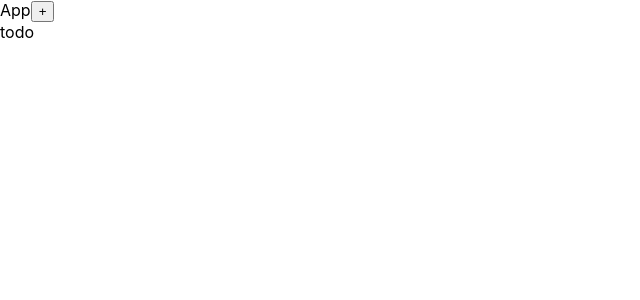
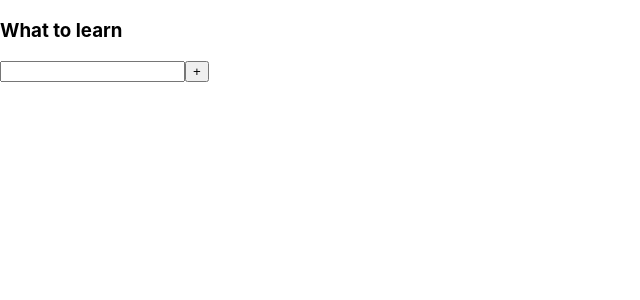
Before and after one commit to YaroshUlad/ToDoList, a React (Create React App) app: page / in a window 1280 px wide. Shown: the top 300 px of the page, without its empty margins (0-640 px from the left). Built offline with nearby package versions, Linux system fonts and the light colour scheme.

Commit message:
add title,input,button to todolist

```diff
--- a/src/App.tsx
+++ b/src/App.tsx
@@ -19,9 +19,7 @@ const arr: Array<ObjectsInTaskArrayType> = [
 const App = () => {
     return (
         <div>
-            App
-            <Button buttonTitle={'+'} callBack={() => console.log('aa')}/>
-            <ToDoList/>
+            <ToDoList title={'What to learn'}/>
         </div>
     )
 }
--- a/src/components/ToDoList.tsx
+++ b/src/components/ToDoList.tsx
@@ -1,9 +1,17 @@
 import React from "react";
 
-export const ToDoList = () => {
+type ToDoListPropsType = {
+    title: string
+}
+
+export const ToDoList = (props: ToDoListPropsType) => {
     return (
         <div>
-            todo
+            <h3>{props.title}</h3>
+            <div>
+                <input type="text"/>
+                <input type="button" value={'+'}/>
+            </div>
         </div>
     )
 }
```
